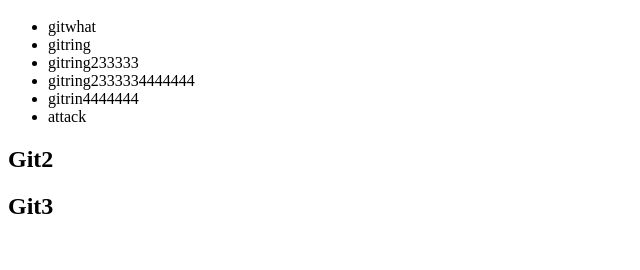
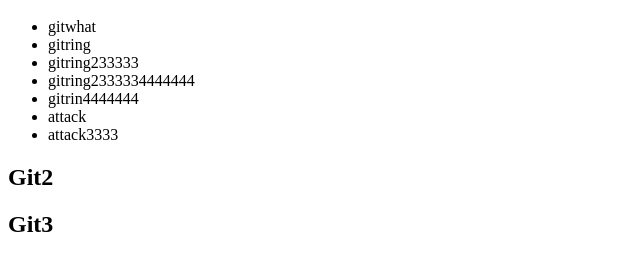
Before and after one commit to githan/opentutorials_git_han, a plain HTML site: page index.html in a window 1280 px wide. Shown: the part 48-318 px from the top of the page, without its empty margins (0-640 px from the left). Drawn offline with Linux system fonts and the light colour scheme.

Commit message:
실험3충돌

```diff
--- a/index.html
+++ b/index.html
@@ -12,6 +12,7 @@
 <li>gitring2333334444444</li>
 <li>gitrin4444444</li>
 <li>attack</li>
+<li>attack3333</li>
         </ul>
         <h2>Git2</h2>
            <h2>Git3</h2>
```
